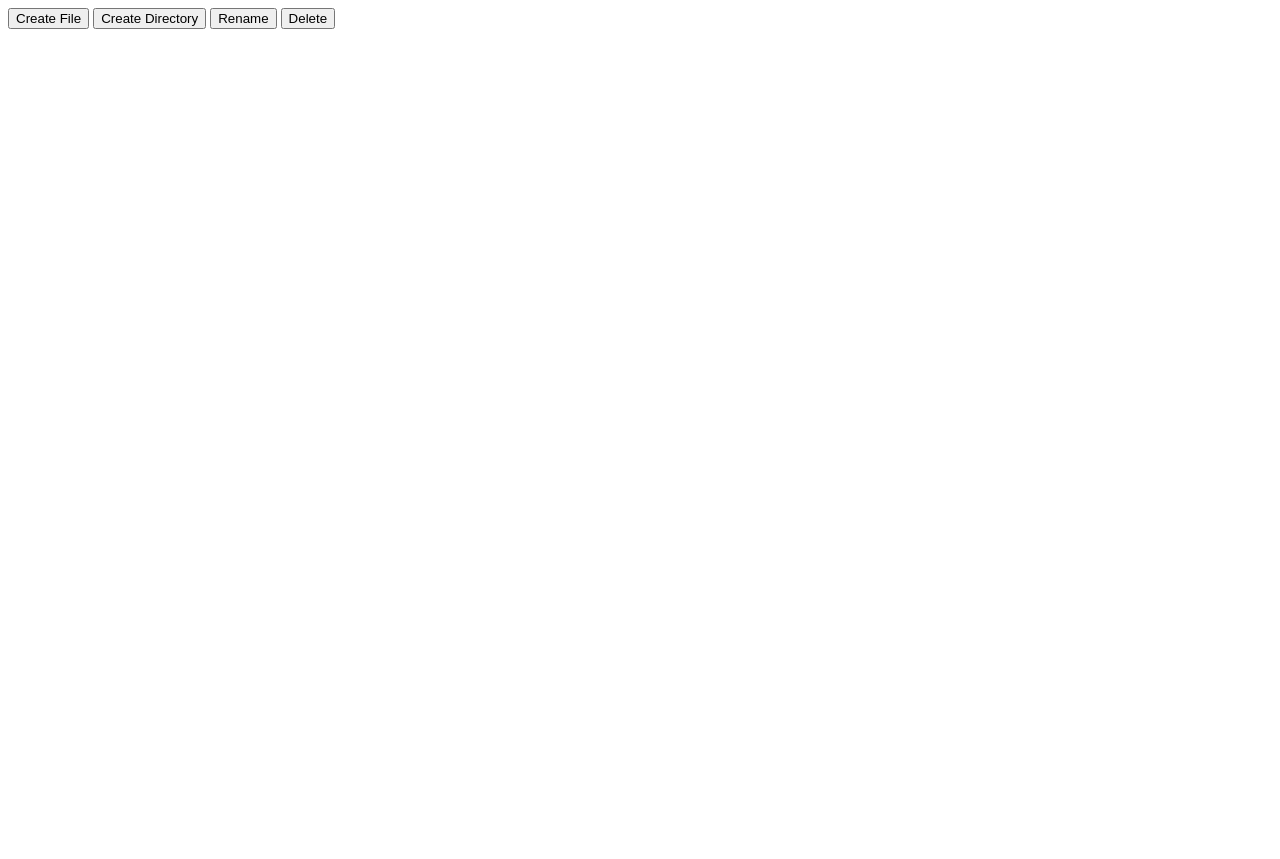
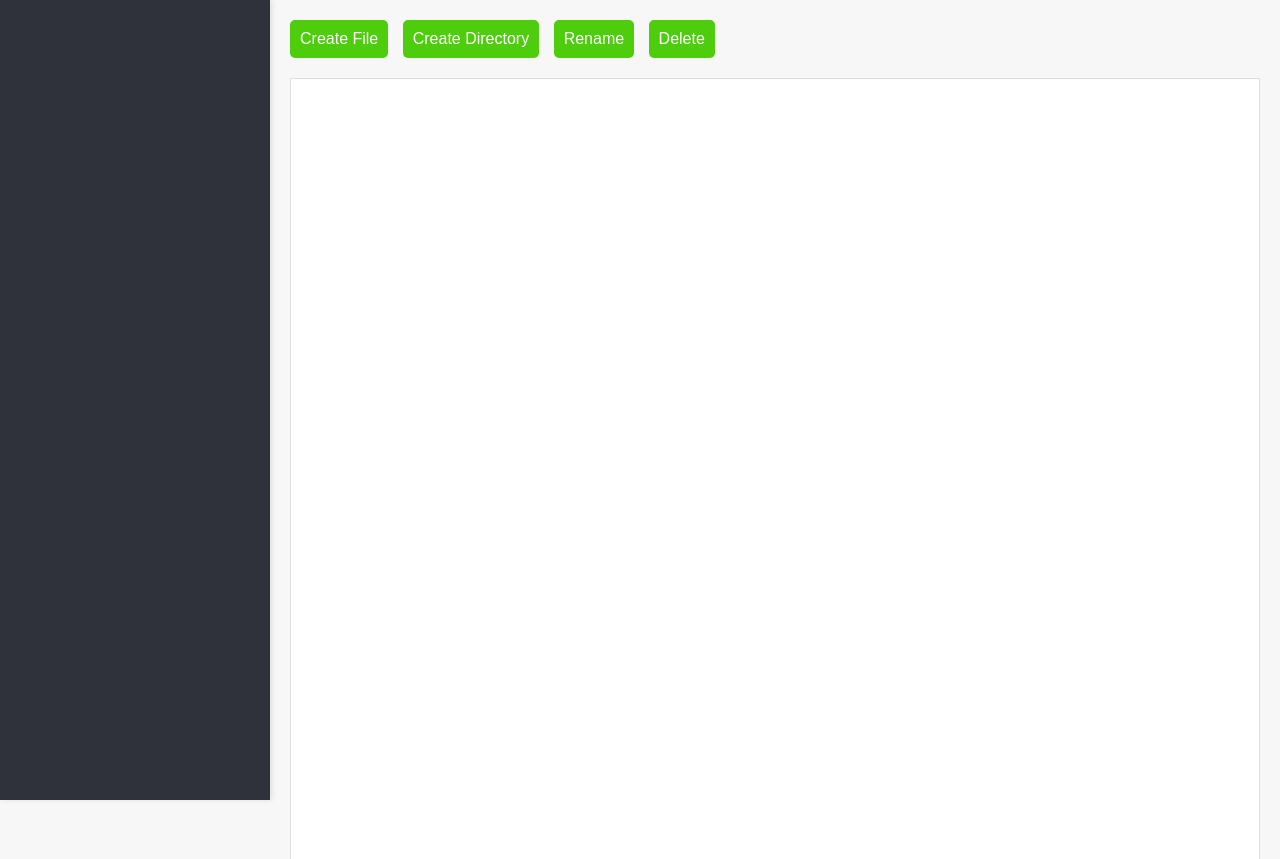
Before and after one commit to Aditi55Pathak/ShipmentsExam, a plain HTML site: page index.html in a window 1280 px wide. Before the commit the page ends 800 px from the top, so only its background shows below. Drawn offline with Linux system fonts and the light colour scheme.

Commit message:
committed

```diff
--- a/styles.css
+++ b/styles.css
@@ -1,4 +1,72 @@
-.body{
+/* styles.css */
 
+:root {
+    --sidebar-width: 250px;
+    --main-bg-color: #f7f7f7;
+    --sidebar-bg-color: #2f323a;
+    --sidebar-text-color: #ffffff;
+    --button-bg-color: #4ecd0d;
+    --button-text-color: #ffffff;
+  }
 
-}
+  body {
+    margin: 0;
+    font-family: Arial, sans-serif;
+    background-color: var(--main-bg-color);
+  }
+
+  .container {
+    display: flex;
+    height: 100vh;
+  }
+
+  .sidebar {
+    width: var(--sidebar-width);
+    background-color: var(--sidebar-bg-color);
+    color: var(--sidebar-text-color);
+    padding: 10px;
+    box-shadow: 2px 0 5px rgba(0,0,0,0.1);
+  }
+
+  .tree-view {
+    max-height: calc(100vh - 20px);
+    overflow-y: auto;
+  }
+
+  .tree-view ul {
+    list-style-type: none;
+    padding-left: 20px;
+  }
+
+  .tree-view li {
+    margin: 5px 0;
+    cursor: pointer;
+  }
+
+  .main-content {
+    flex: 1;
+    padding: 20px;
+  }
+
+  .toolbar {
+    margin-bottom: 20px;
+  }
+
+  .toolbar button {
+    background-color: var(--button-bg-color);
+    color: var(--button-text-color);
+    border: none;
+    padding: 10px;
+    margin-right: 10px;
+    cursor: pointer;
+    border-radius: 5px;
+    font-size: 16px;
+  }
+
+  .file-view {
+    background-color: #ffffff;
+    border: 1px solid #ddd;
+    padding: 20px;
+    height: calc(100vh - 60px); /* Adjust based on toolbar height */
+    overflow-y: auto;
+  }
```
